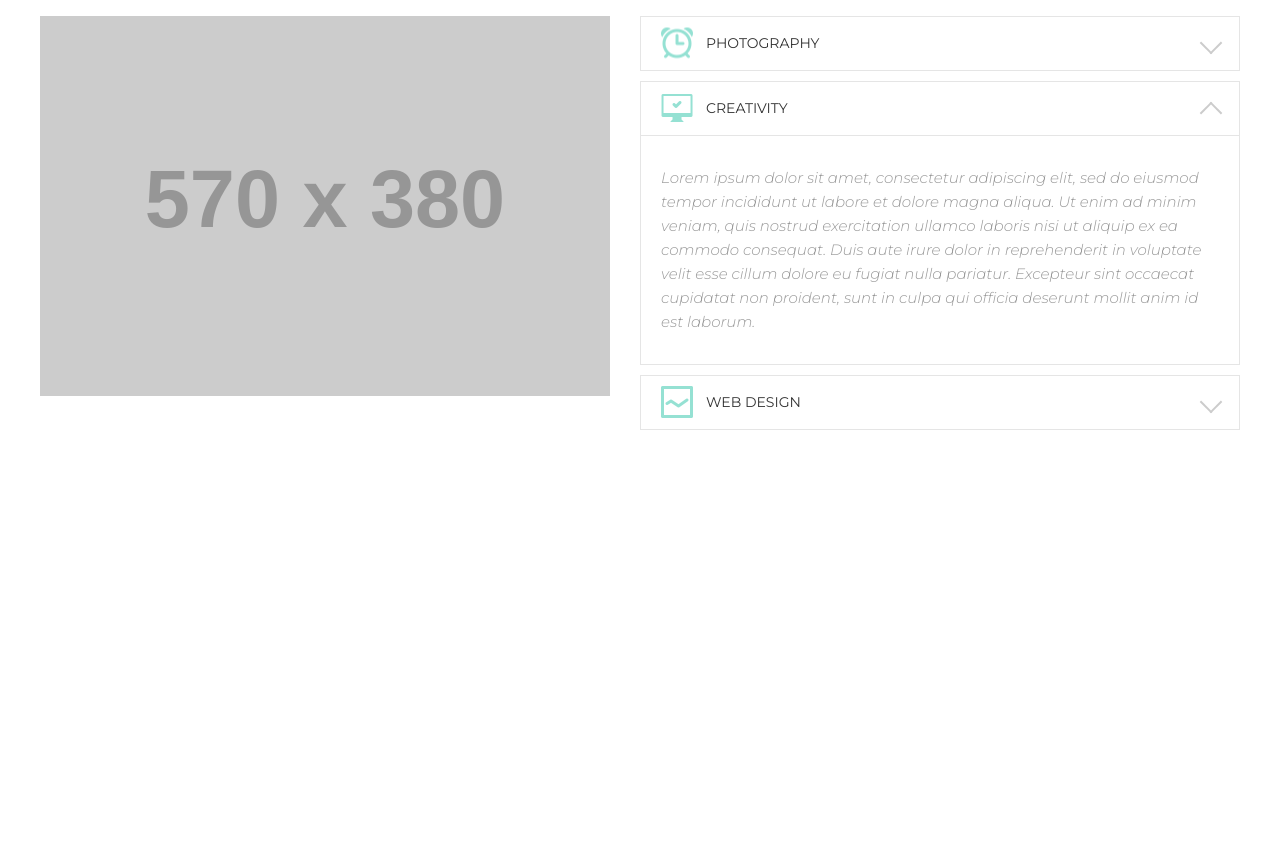
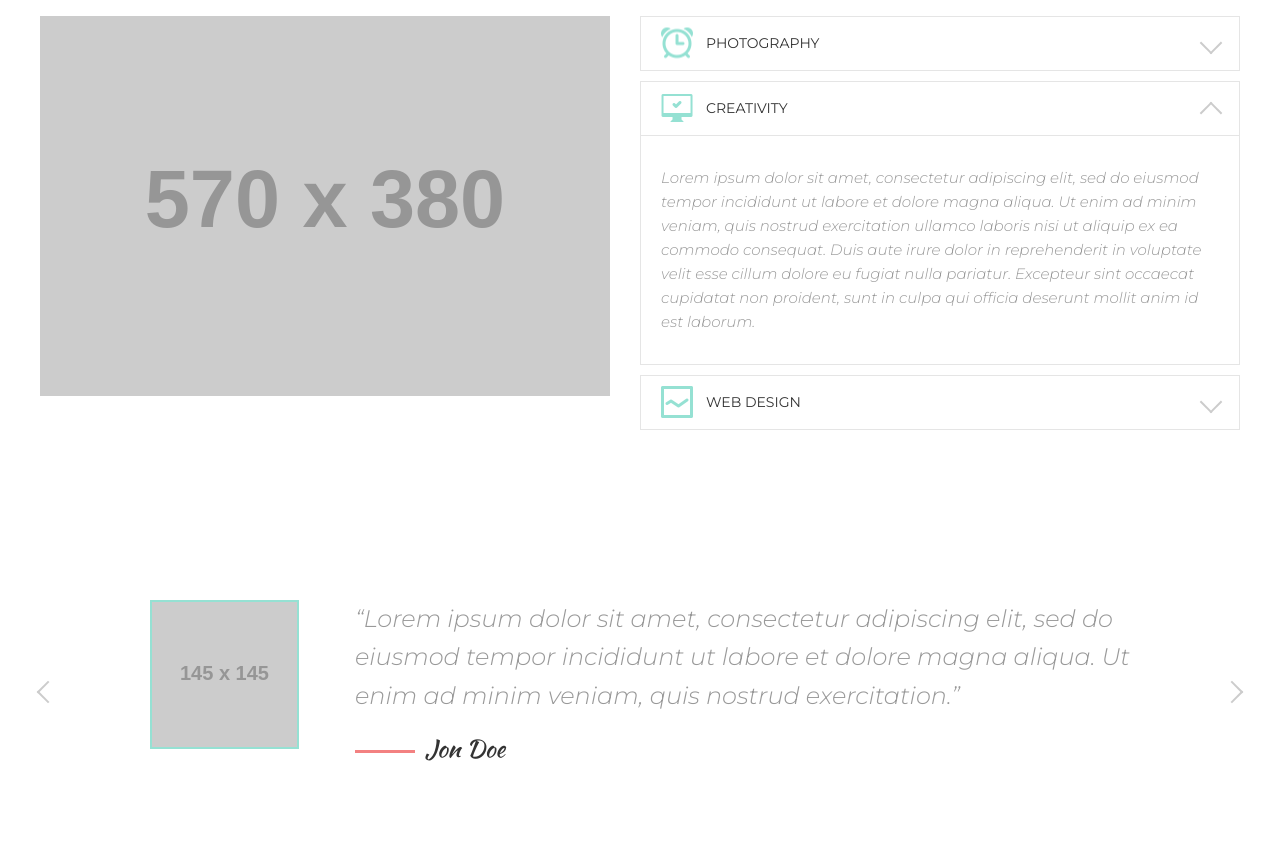
Before and after one commit to frolykz/mogo, a plain HTML site: page index.html in a window 1280 px wide. Shown: the part 3348-4196 px from the top of the page. Before the commit the page ends 3868 px from the top, so only its background shows below. Drawn offline with Linux system fonts and the light colour scheme; placeholder pictures from the web are drawn by us.

Commit message:
добавил блок reviews. Закончил видео №4

```diff
--- a/assets/css/style.css
+++ b/assets/css/style.css
@@ -470,3 +470,75 @@ hr {
   color: #333;
   text-transform: uppercase;
 }
+
+/* Reviews */
+
+.reviews {
+  padding: 0 110px;
+  position: relative;
+}
+
+.reviews__item {
+  padding-left: 205px;
+  position: relative;
+}
+
+.reviews__photo {
+  border: 2px solid #95e1d3;
+  position: absolute;
+  top: 0;
+  left: 0;
+  z-index: 1;
+}
+
+.reviews__text {
+  margin-bottom: 15px;
+  font-size: 24px;
+  font-style: italic;
+  font-weight: 300;
+  color: #999;
+}
+
+.reviews__author {
+  font-family: 'Kaushan Script', cursive;
+  font-size: 24px;
+  color: #333;
+}
+
+.reviews__author:before {
+  content: "";
+  display: inline-block;
+  vertical-align: middle;
+  width: 60px;
+  height: 3px;
+  margin-right: 10px;
+  background-color: #f38181;
+}
+
+.reviews__btn {
+  font-size: 0;
+  color: transparent;
+  position: absolute;
+  top: 50%;
+  z-index: 1;
+  transform: translateY(-50%);
+}
+
+.reviews__btn:after {
+  content: "";
+  display: block;
+  width: 16px;
+  height: 16px;
+  border-top: 2px solid #ccc;
+  border-left: 2px solid #ccc;
+}
+
+.reviews__btn--prev {
+  left: 0;
+  transform: rotate(-45deg);
+}
+
+.reviews__btn--next {
+  right: 0;
+  transform: rotate(135deg);
+}
--- a/index.html
+++ b/index.html
@@ -272,6 +272,25 @@
 			</div> <!-- /.wedo-->
 	</section>
 
+	<div class="section section--gray">
+		<div class="container">
+
+			<div class="reviews">
+				<a class="reviews__btn  reviews__btn--prev" href="#">Prev</a>
+				<a class="reviews__btn  reviews__btn--next" href="#">Next</a>
+
+				<div class="reviews__item">
+					<img class="reviews__photo" src="http://placehold.it/145" alt="">
+					<div class="reviews__text">“Lorem ipsum dolor sit amet, consectetur adipiscing elit, sed do eiusmod
+						tempor incididunt ut labore et dolore magna aliqua. Ut enim ad minim veniam, quis nostrud
+						exercitation.”</div>
+					<div class="reviews__author">Jon Doe</div>
+				</div>
+			</div>
+
+		</div>
+	</div>
+
 </body>
 
 </html>
```
